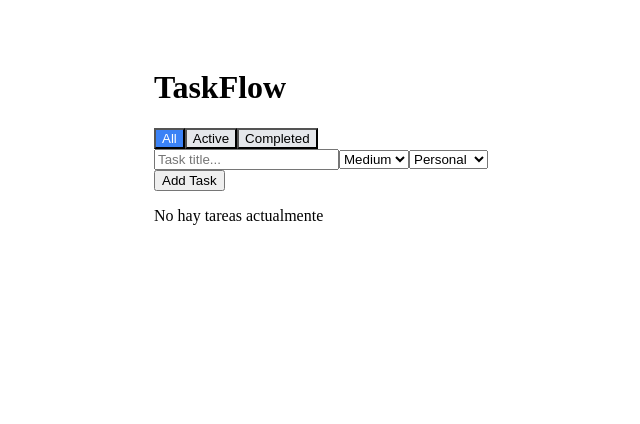
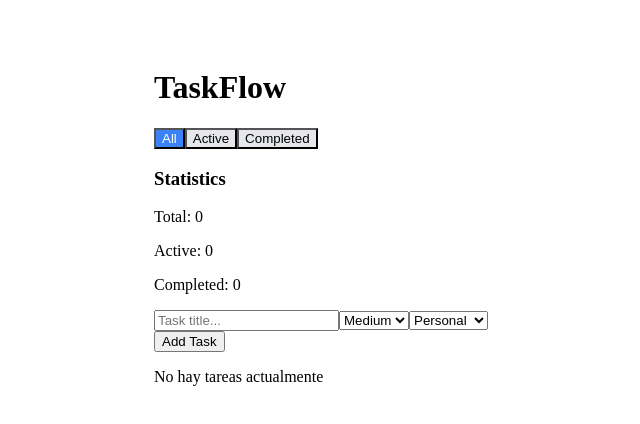
Before and after one commit to wizozero/taskflow, a React (Vite) app: page / in a window 1280 px wide. Shown: the top 424 px of the page, without its empty margins (86-726 px from the left). Built offline with nearby package versions, Linux system fonts and the light colour scheme.

Commit message:
feat: add Stats component to display task statistics

```diff
--- a/src/App.tsx
+++ b/src/App.tsx
@@ -2,6 +2,7 @@ import { TaskProvider } from './context/TaskContext'
 import TaskForm from './components/TaskForm'
 import TaskList from './components/TaskList'
 import FilterBar from './components/FilterBar'
+import Stats from './components/Stats'
 
 function App() {
 	return (
@@ -9,6 +10,7 @@ function App() {
 			<div style={{ padding: '40px', maxWidth: '800px', margin: '0 auto' }}>
 				<h1>TaskFlow</h1>
 				<FilterBar />
+				<Stats />
 				<TaskForm />
 				<TaskList />
 			</div>
--- /dev/null
+++ b/src/components/Stats.tsx
@@ -0,0 +1,18 @@
+import { useTaskContext } from '../context/TaskContext'
+
+export default function Stats() {
+	const { state } = useTaskContext()
+
+	const total = state.tasks.length
+	const active = state.tasks.filter((task) => task.completed === false).length
+	const completed = state.tasks.filter((task) => task.completed === true).length
+
+	return (
+		<div>
+			<h3>Statistics</h3>
+			<p>Total: {total}</p>
+			<p>Active: {active}</p>
+			<p>Completed: {completed}</p>
+		</div>
+	)
+}
```
